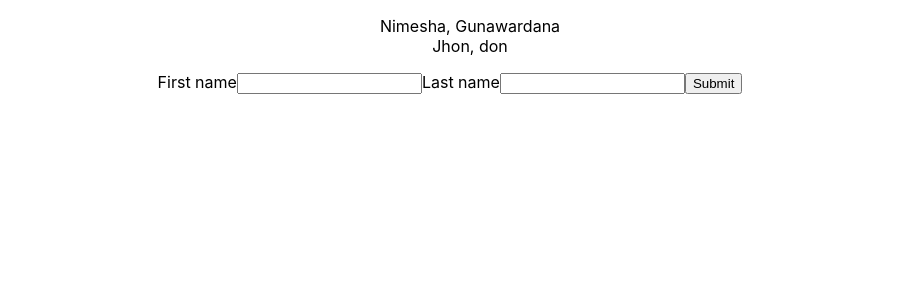
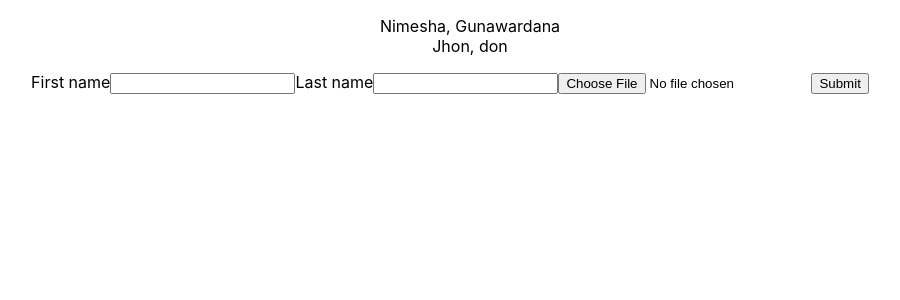
Before and after one commit to nimesha/User-Profiles, a React (Create React App) app: page / in a window 1280 px wide. Shown: the top 300 px of the page, without its empty margins (190-1090 px from the left). Built offline with nearby package versions, Linux system fonts and the light colour scheme.

Commit message:
image upload

```diff
--- a/src/components/UserAdd.js
+++ b/src/components/UserAdd.js
@@ -25,6 +25,8 @@ const UserAdd = () => {
                 ref={register}
             />
 
+            <input ref={register} type="file" name="profilePic" />
+
             <input type="submit" />
         </form>
     );
--- a/src/reducers/userReducer.js
+++ b/src/reducers/userReducer.js
@@ -6,7 +6,8 @@ export const userReducer = (state, action) => {
             return [...state, {
                 id: uuid(),
                 firstName: action.user.firstName,
-                lastName: action.user.lastName
+                lastName: action.user.lastName,
+                profilePic: action.user.profilePic,
             }
             ]
         case 'UPDATE_USER':
```
